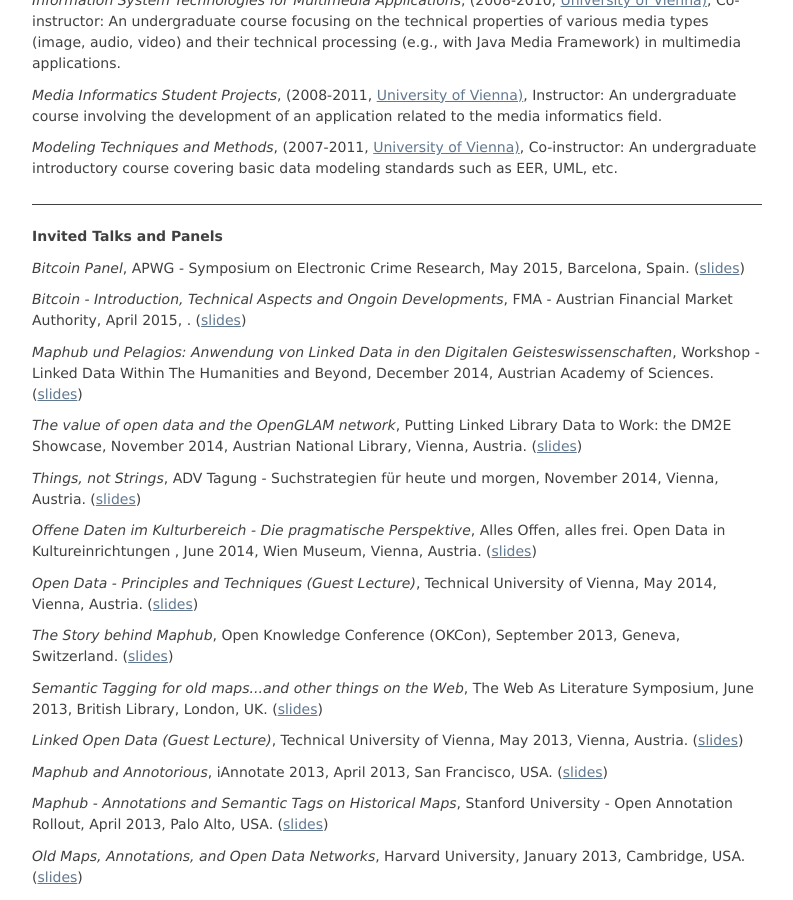
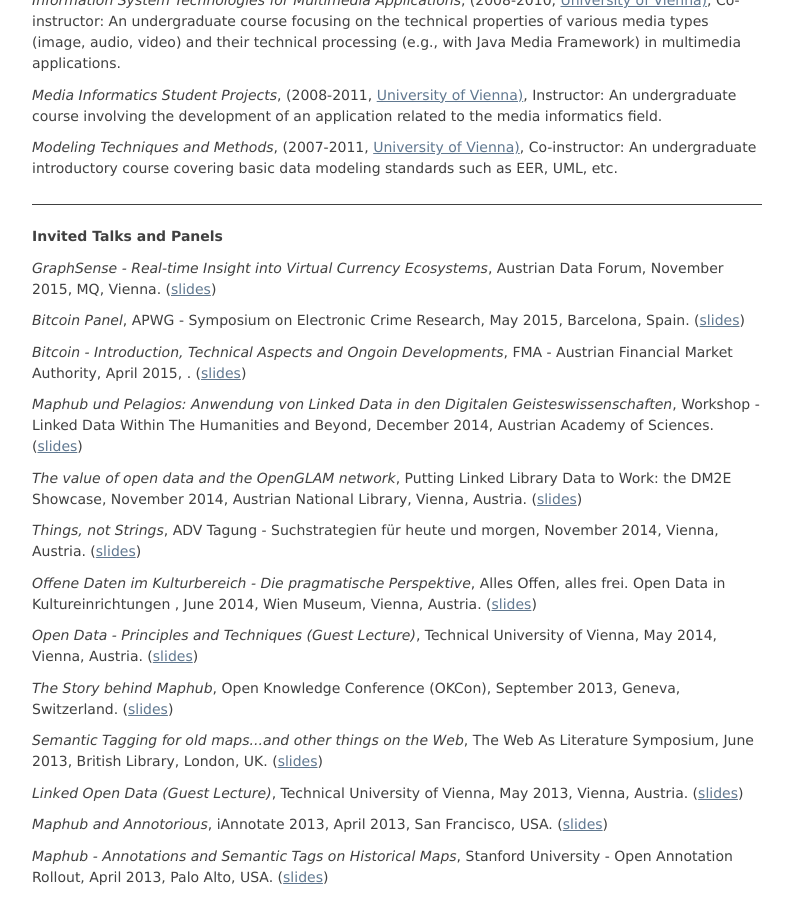
Before and after one commit to behas/behas.github.com, a Jekyll site: the page built from index.html, in a window 1280 px wide and 900 px high, scrolled down 3486 px. Shown: the whole window, without its empty margins (243-1036 px from the left). Built offline with Jekyll 4.4.1, drawn with Linux system fonts in a browser that asks for light colours.

Commit message:
Added ADF talk

```diff
--- a/_data/talks.yml
+++ b/_data/talks.yml
@@ -1,3 +1,9 @@
+- title: "GraphSense - Real-time Insight into Virtual Currency Ecosystems"
+  venue: "Austrian Data Forum"
+  date: "2015-11-04"
+  location: "MQ, Vienna"
+  slides_uri: "http://de.slideshare.net/bhaslhofer/graphsense-realtime-insight-into-virtual-currency-ecosystems"
+
 - title: "Bitcoin Panel"
   venue: "APWG - Symposium on Electronic Crime Research"
   date: "2015-05-25"
```
